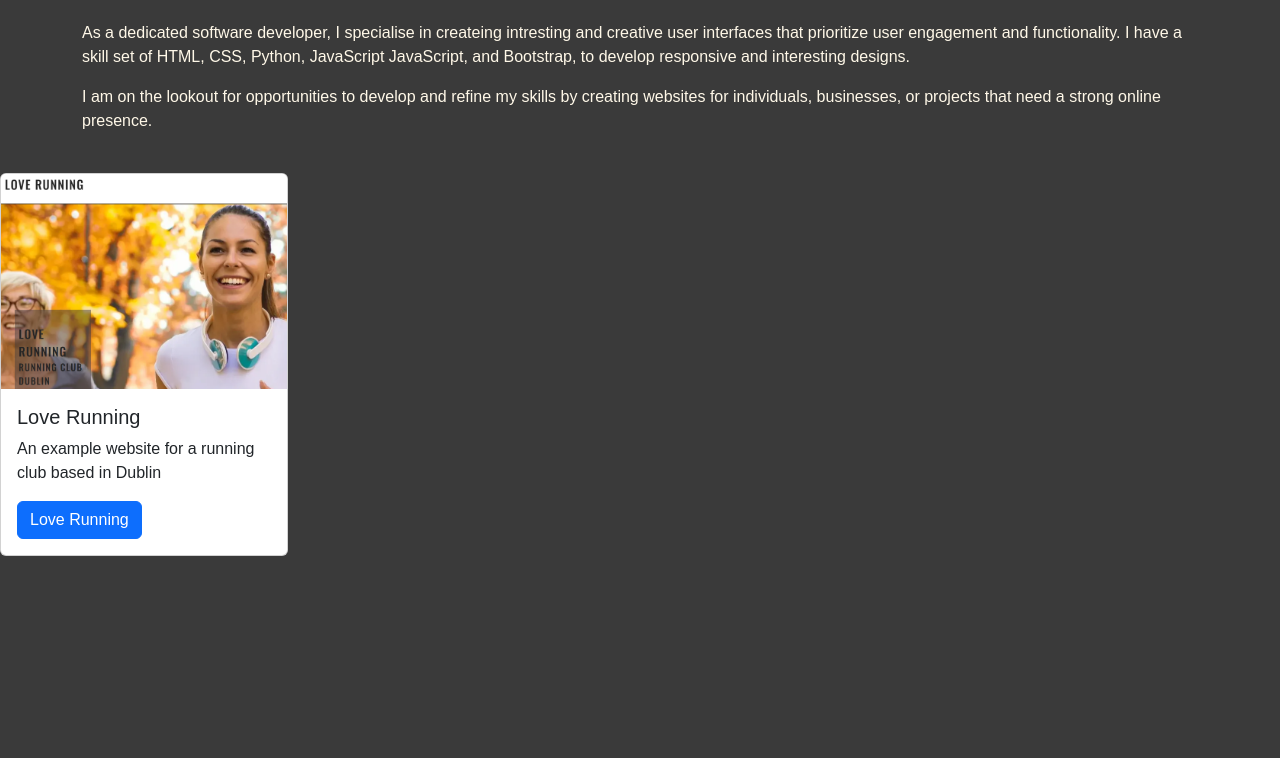
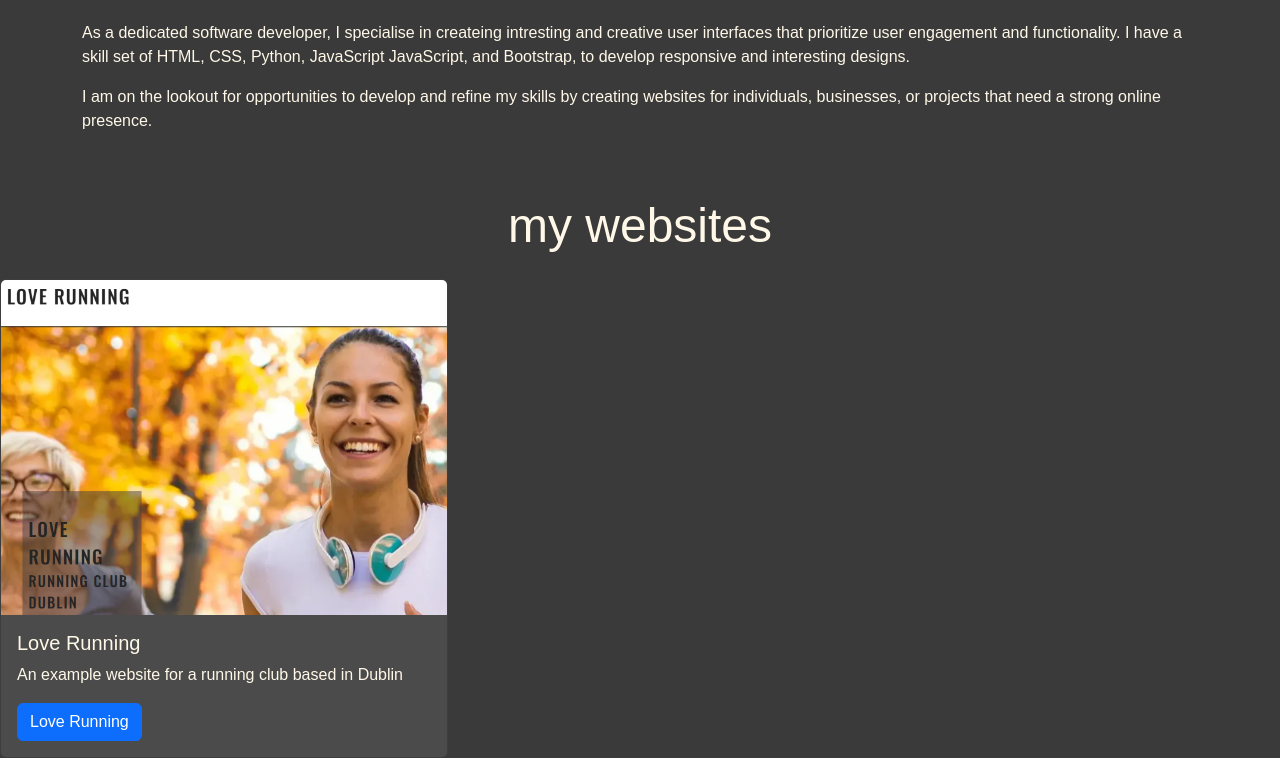
Before and after one commit to ffish54/portfolio, a plain HTML site: page index.html in a window 1280 px wide. Shown: the part 1162-1920 px from the top of the page. Before the commit the page ends 1718 px from the top, so only its background shows below. Drawn offline with nearby package versions, Linux system fonts and the light colour scheme.

Commit message:
added style to card

```diff
--- a/assets/css/style.css
+++ b/assets/css/style.css
@@ -30,6 +30,12 @@ body {
     display: block;
     margin: 20px auto 0;
 }
+
+.btn{
+    align-self: center;
+}
+
+
  @media (max-width: 768px) {
     #portrait img {
         max-width: 85%;
--- a/index.html
+++ b/index.html
@@ -97,8 +97,10 @@
         </div>
     </section>
     <!-- portfolio section starts here -->
-
-    <div class="card" style="width: 18rem;">
+ <div class="col-12 text-center my-4">
+                <h2 class="display-5">my websites</h2>
+            </div>
+    <div class="card col-4 col-sm-12" style="width: 28rem; background-color: #4b4b4b; color: #fff8e8;">
   <img src="assets\images\loverunning_example.PNG" class="card-img-top" alt="an example image of the love running website">
   <div class="card-body">
     <h5 class="card-title">Love Running</h5>
```
